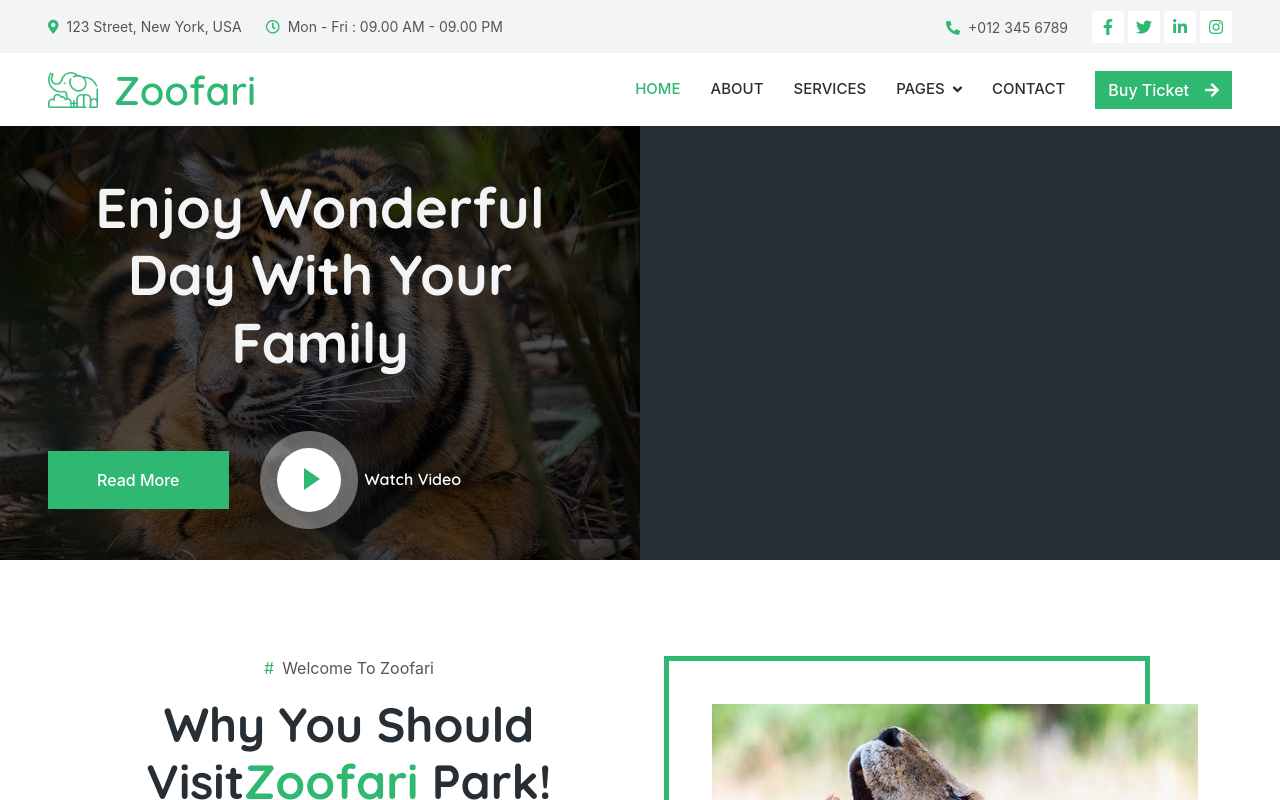
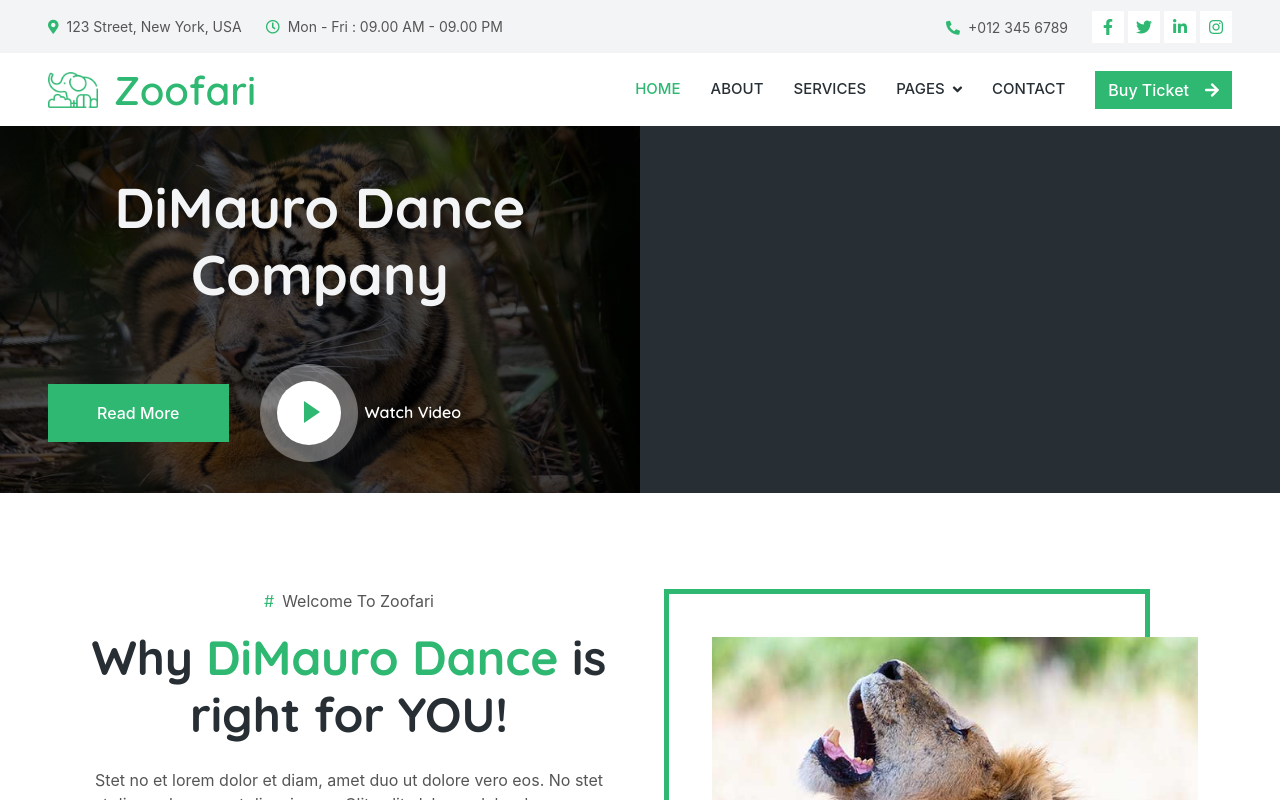
Before and after one commit to zmarks00/dimauro-dance, a React (Create React App) app: page / in a window 1280 px wide. Shown: the top 800 px of the page. Built offline with nearby package versions, Linux system fonts and the light colour scheme.

Commit message:
added dimauro dance characteristics

```diff
--- a/src/App.js
+++ b/src/App.js
@@ -90,8 +90,7 @@ function App() {
               className="header-bg h-100 d-flex flex-column justify-content-center p-5"
             >
               <h1 className="display-4 text-light mb-5">
-                Enjoy Wonderful Day With Your Family
-              </h1>
+DiMauro Dance Company               </h1>
               <div className="d-flex align-items-center pt-4 animated slideInDown">
                 <a href="" className="btn btn-primary py-sm-3 px-3 px-sm-5 me-5"
                 >Read More</a
@@ -166,8 +165,8 @@ function App() {
             <div className="col-lg-6 wow fadeInUp" data-wow-delay="0.1s">
               <p><span className="text-primary me-2">#</span>Welcome To Zoofari</p>
               <h1 className="display-5 mb-4">
-                Why You Should Visit
-                <span className="text-primary">Zoofari</span> Park!
+                Why <span className="text-primary">DiMauro Dance</span> is right for YOU!
+
               </h1>
               <p className="mb-4">
                 Stet no et lorem dolor et diam, amet duo ut dolore vero eos. No
```
